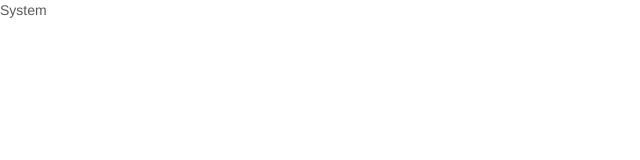
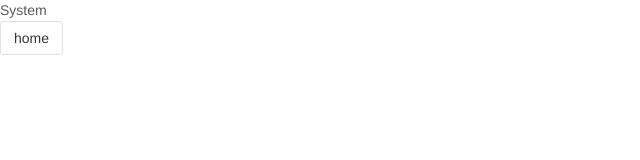
Before and after one commit to soybeanjs/soybean-admin, a Vue app: page /system in a window 1280 px wide. Shown: the top 160 px of the page, without its empty margins (0-640 px from the left). Built offline with nearby package versions, Linux system fonts and the light colour scheme.

Commit message:
fix(projects): 修复顶部加载条主题

```diff
--- a/src/App.vue
+++ b/src/App.vue
@@ -1,18 +1,10 @@
 <template>
-  <n-config-provider :locale="zhCN" :date-locale="dateZhCN" :theme="theme" :theme-overrides="app.themeOverrids">
-    <naive-app>
-      <router-view />
-    </naive-app>
-  </n-config-provider>
+  <app-provider>
+    <router-view />
+  </app-provider>
 </template>
 
 <script lang="ts" setup>
-import { NConfigProvider, darkTheme, zhCN, dateZhCN } from 'naive-ui';
-import { computed } from 'vue';
-import { NaiveApp } from '@/components';
-import { useAppStore } from '@/store';
-
-const app = useAppStore();
-const theme = computed(() => (app.themeSettings.darkMode ? darkTheme : undefined));
+import AppProvider from './AppProvider.vue';
 </script>
 <style></style>
--- /dev/null
+++ b/src/AppProvider.vue
@@ -0,0 +1,34 @@
+<template>
+  <n-config-provider :locale="zhCN" :date-locale="dateZhCN" :theme="theme" :theme-overrides="app.themeOverrids">
+    <n-loading-bar-provider>
+      <n-dialog-provider>
+        <n-notification-provider>
+          <n-message-provider>
+            <slot></slot>
+            <app-provider-content />
+          </n-message-provider>
+        </n-notification-provider>
+      </n-dialog-provider>
+    </n-loading-bar-provider>
+  </n-config-provider>
+</template>
+
+<script lang="ts" setup>
+import { computed } from 'vue';
+import {
+  NConfigProvider,
+  darkTheme,
+  zhCN,
+  dateZhCN,
+  NLoadingBarProvider,
+  NDialogProvider,
+  NNotificationProvider,
+  NMessageProvider
+} from 'naive-ui';
+import { AppProviderContent } from '@/components';
+import { useAppStore } from '@/store';
+
+const app = useAppStore();
+const theme = computed(() => (app.themeSettings.darkMode ? darkTheme : undefined));
+</script>
+<style scoped></style>
--- a/src/components/common/NaiveApp/index.vue
+++ /dev/null
@@ -1,18 +0,0 @@
-<template>
-  <n-loading-bar-provider>
-    <n-dialog-provider>
-      <n-notification-provider>
-        <n-message-provider>
-          <slot></slot>
-          <naive-content />
-        </n-message-provider>
-      </n-notification-provider>
-    </n-dialog-provider>
-  </n-loading-bar-provider>
-</template>
-
-<script lang="ts" setup>
-import { NLoadingBarProvider, NDialogProvider, NNotificationProvider, NMessageProvider } from 'naive-ui';
-import NaiveContent from './NaiveContent.vue';
-</script>
-<style scoped></style>
--- a/src/components/common/index.ts
+++ b/src/components/common/index.ts
@@ -1,3 +1,3 @@
-import NaiveApp from './NaiveApp/index.vue';
+import AppProviderContent from './AppProviderContent/index.vue';
 
-export { NaiveApp };
+export { AppProviderContent };
--- a/src/components/index.ts
+++ b/src/components/index.ts
@@ -1 +1 @@
-export { NaiveApp } from './common';
+export { AppProviderContent } from './common';
--- /dev/null
+++ b/src/layouts/BasicContent.vue
@@ -0,0 +1,8 @@
+<template>
+  <div>
+    <router-view />
+  </div>
+</template>
+
+<script lang="ts" setup></script>
+<style scoped></style>
--- a/src/main.ts
+++ b/src/main.ts
@@ -1,14 +1,14 @@
 import { createApp } from 'vue';
 import App from './App.vue';
+import AppProvider from './AppProvider.vue';
 import { setupStore } from './store';
 import { router, setupRouter } from './router';
 import { setupSmoothScroll, setupNaive } from './plugins';
-import { NaiveApp } from './components';
 import 'virtual:windi.css';
 import './styles/css/global.css';
 
 async function setupApp() {
-  const naiveApp = createApp(NaiveApp);
+  const naiveApp = createApp(AppProvider);
   const app = createApp(App);
 
   /** 注册naive UI组件 */
--- a/src/views/home/index.vue
+++ b/src/views/home/index.vue
@@ -5,6 +5,7 @@
         {{ item.label }}
       </n-button>
     </n-space>
+    <router-link to="/system">system</router-link>
   </div>
 </template>
 
--- a/src/views/system/index.vue
+++ b/src/views/system/index.vue
@@ -1,5 +1,10 @@
 <template>
-  <div>System</div>
+  <div>
+    <h3>System</h3>
+    <n-button>
+      <router-link to="/home">home</router-link>
+    </n-button>
+  </div>
 </template>
 
 <script lang="ts" setup></script>
```
Also changed, not shown: src/components/business/index.ts (added), src/components/common/AppProviderContent/index.vue (renamed from src/components/common/NaiveApp/NaiveContent.vue).
